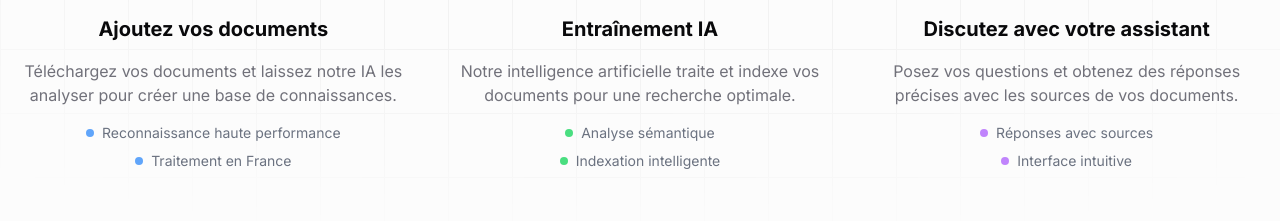
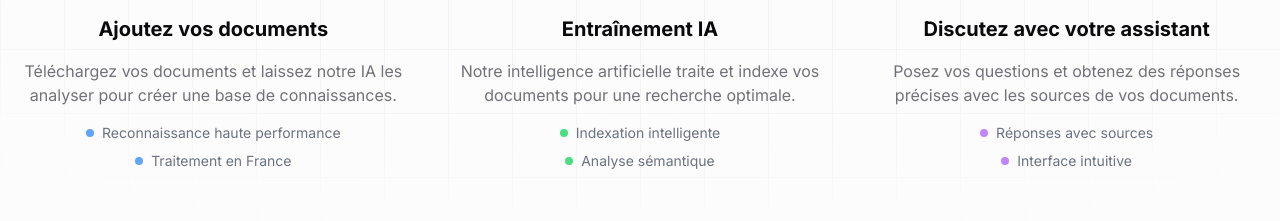
Before and after one commit to AlienorAI/website, a Next.js app: page / in a window 1280 px wide. Shown: the part 3200-3421 px from the top of the page. Built offline with nearby package versions, Linux system fonts and the light colour scheme.

Commit message:
feat: better order

```diff
--- a/app/page.tsx
+++ b/app/page.tsx
@@ -593,7 +593,7 @@ export default function LandingPage() {
                   icon: Zap,
                   gradientColor: "from-green-500 to-green-600",
                   dotColor: "bg-green-400",
-                  features: ["Analyse sémantique", "Indexation intelligente"],
+                  features: ["Indexation intelligente", "Analyse sémantique"],
                 },
                 {
                   step: "03",
```
